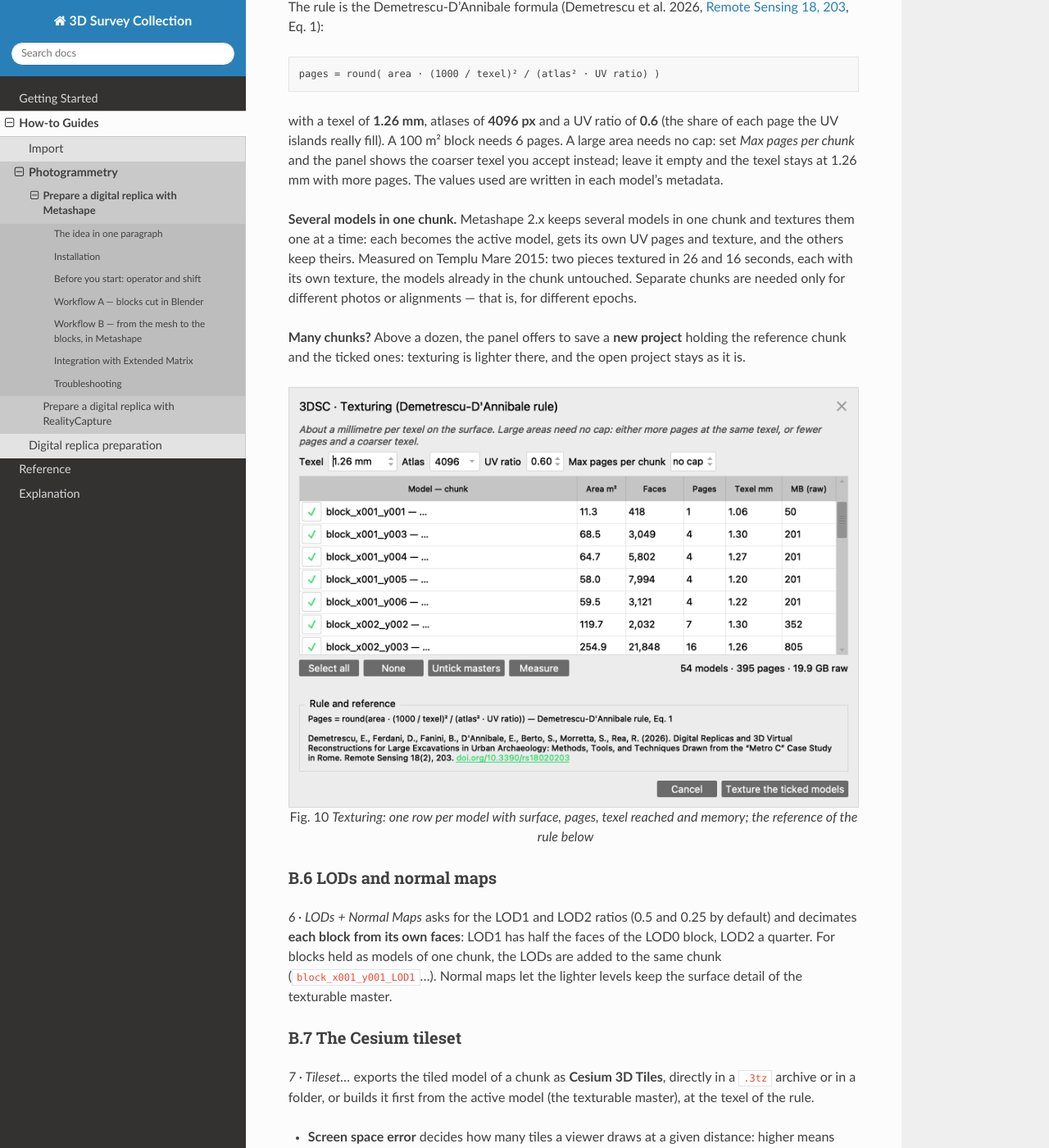
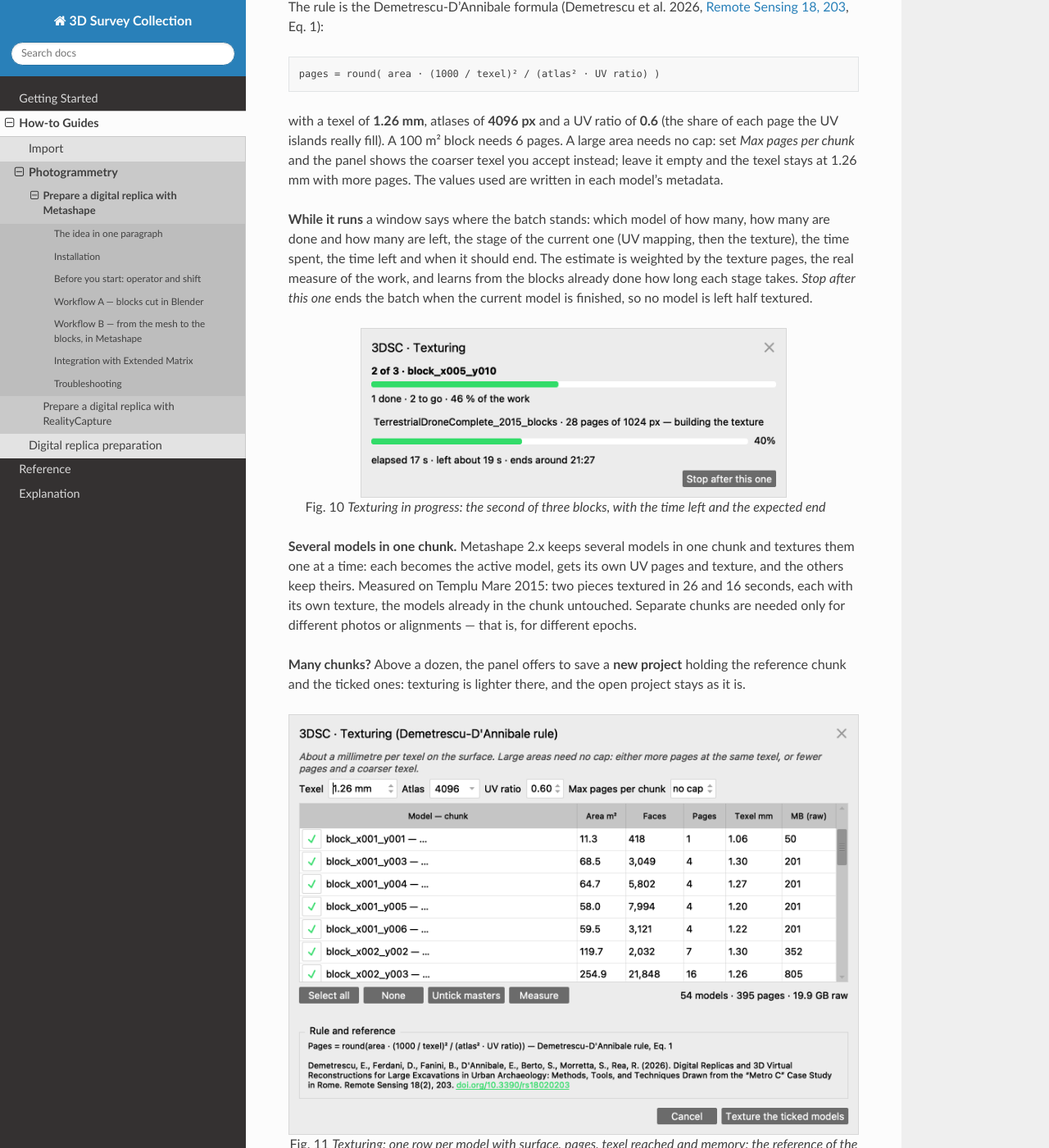
Before and after one commit to zalmoxes-laran/3D-survey-collection-doc, a Sphinx documentation site: the page built from docs/how-to/photogrammetry/prepare-with-metashape.rst, in a window 1280 px wide and 1400 px high, scrolled down 9635 px. Shown: the whole window at 82% size. Built offline with Sphinx 7.4.7 and the Read the Docs theme 3.1.0, drawn with Linux system fonts in a browser that asks for light colours.

Commit message:
3DSC for Metashape: the progress window of texturing

```diff
--- a/docs/how-to/photogrammetry/prepare-with-metashape.rst
+++ b/docs/how-to/photogrammetry/prepare-with-metashape.rst
@@ -376,6 +376,20 @@ shows the coarser texel you accept instead; leave it empty and the texel stays
 at 1.26 mm with more pages. The values used are written in each model's
 metadata.
 
+**While it runs** a window says where the batch stands: which model of how
+many, how many are done and how many are left, the stage of the current one
+(UV mapping, then the texture), the time spent, the time left and when it
+should end. The estimate is weighted by the texture pages, the real measure of
+the work, and learns from the blocks already done how long each stage takes.
+*Stop after this one* ends the batch when the current model is finished, so no
+model is left half textured.
+
+.. figure:: ../../img/metashape/ms_texturing_progress.png
+   :width: 520
+   :align: center
+
+   *Texturing in progress: the second of three blocks, with the time left and the expected end*
+
 **Several models in one chunk.** Metashape 2.x keeps several models in one
 chunk and textures them one at a time: each becomes the active model, gets its
 own UV pages and texture, and the others keep theirs. Measured on Templu Mare
--- a/docs/reference/tools/metashape-tool.rst
+++ b/docs/reference/tools/metashape-tool.rst
@@ -125,6 +125,9 @@ up to more than 1.5 × the faces of the source.
 
 Each ticked model becomes the active one, then ``buildUV(page_count=…)`` and
 ``buildTexture(MosaicBlending)``; the values used go to ``model.meta["3dsc_dd"]``.
+A progress window shows the model N of M, done and left, the current stage, the
+time spent and left (weighted by pages, ``ms_progress.py``) and the expected
+end; *Stop after this one* ends the batch between two models.
 
 6 · LODs + Normal Maps
 ----------------------
```
Also changed, not shown: docs/img/metashape/ms_texturing_progress.png (added).
